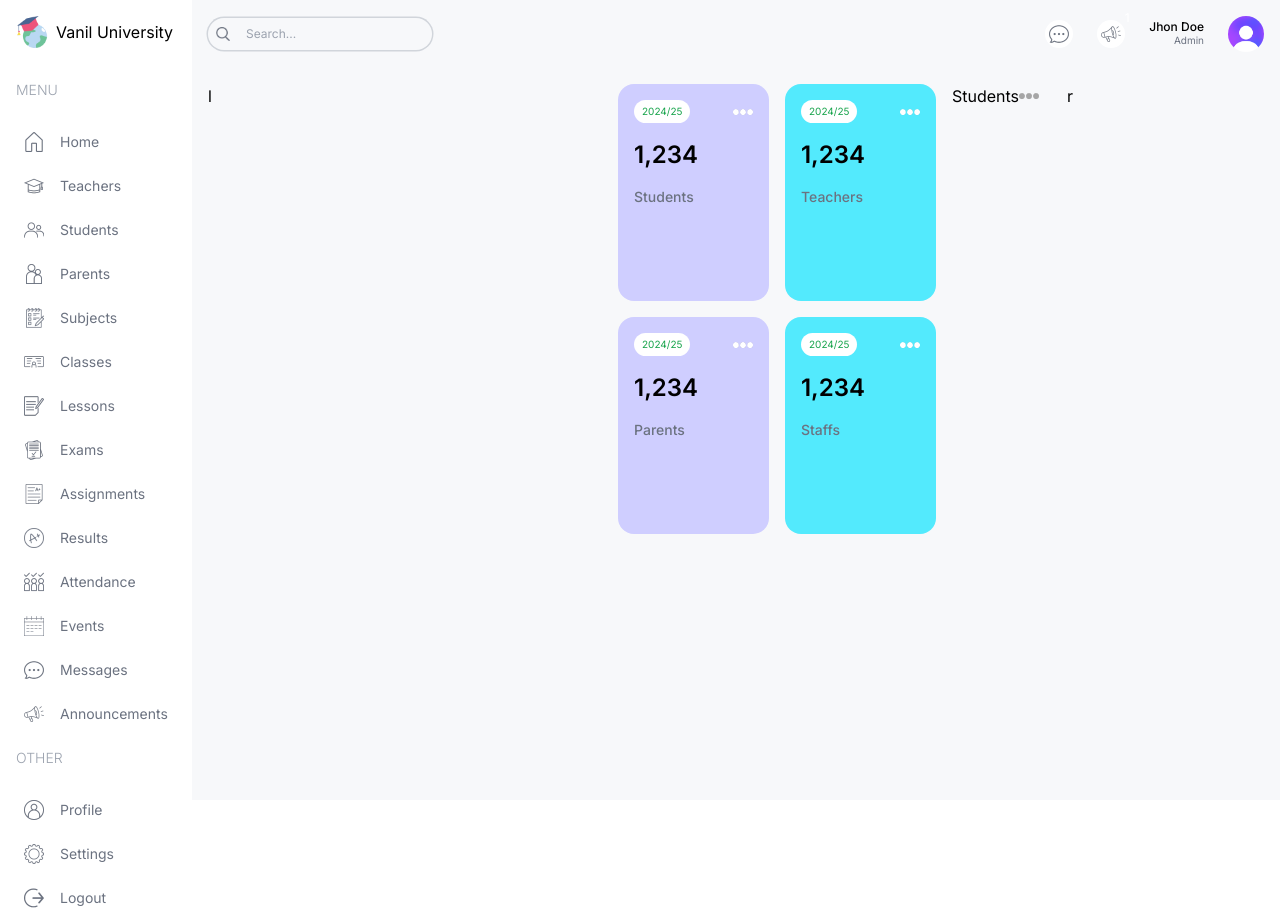
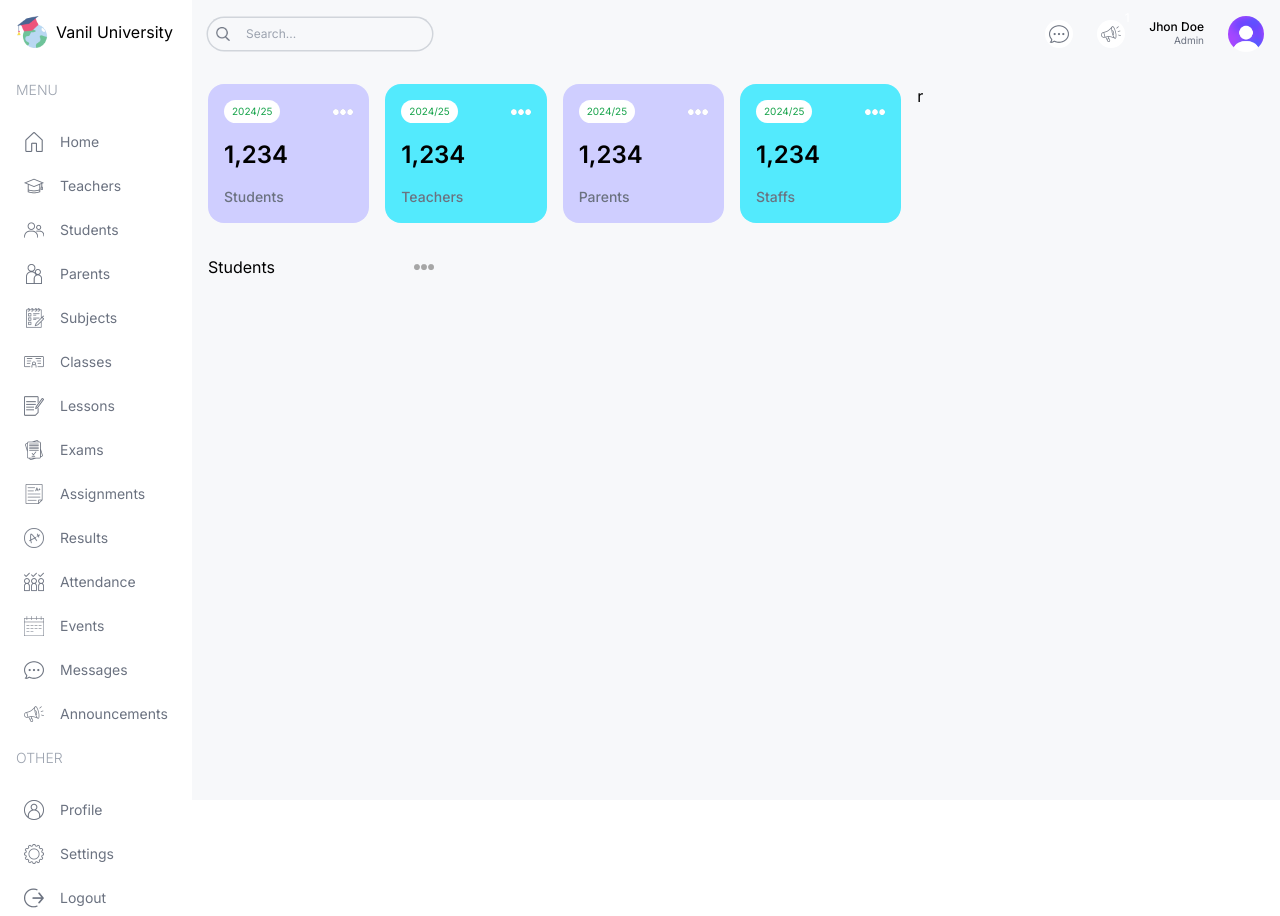
Before and after one commit to Krushang-Mehta/University-Management-Next.App, a Next.js app: page /admin in a window 1280 px wide. Built offline with nearby package versions, Linux system fonts and the light colour scheme.

Commit message:
Admin Page Re-charts Layout

```diff
--- a/src/app/(dashboard)/admin/page.tsx
+++ b/src/app/(dashboard)/admin/page.tsx
@@ -6,7 +6,7 @@
     <div className="p-4 flex gap-4 flex-col md:flex-row">
 
       {/* LEFT */}
-      <div className="w-full lg:w-2/3 flex flex-col gap-8">l</div>
+      <div className="w-full lg:w-2/3 flex flex-col gap-8">
 
       {/* USER CARDS */}
       <div className="flex gap-4 justify-between flex-wrap">
@@ -32,11 +32,14 @@
       {/* BOTTOM CHARTS */}
       <div className=""></div>
 
+      </div>
+
       {/* RIGHT */}
       <div className="w-full lg:w-1/3">r</div>
 
 
     </div>
+
   )
 }
 
```
